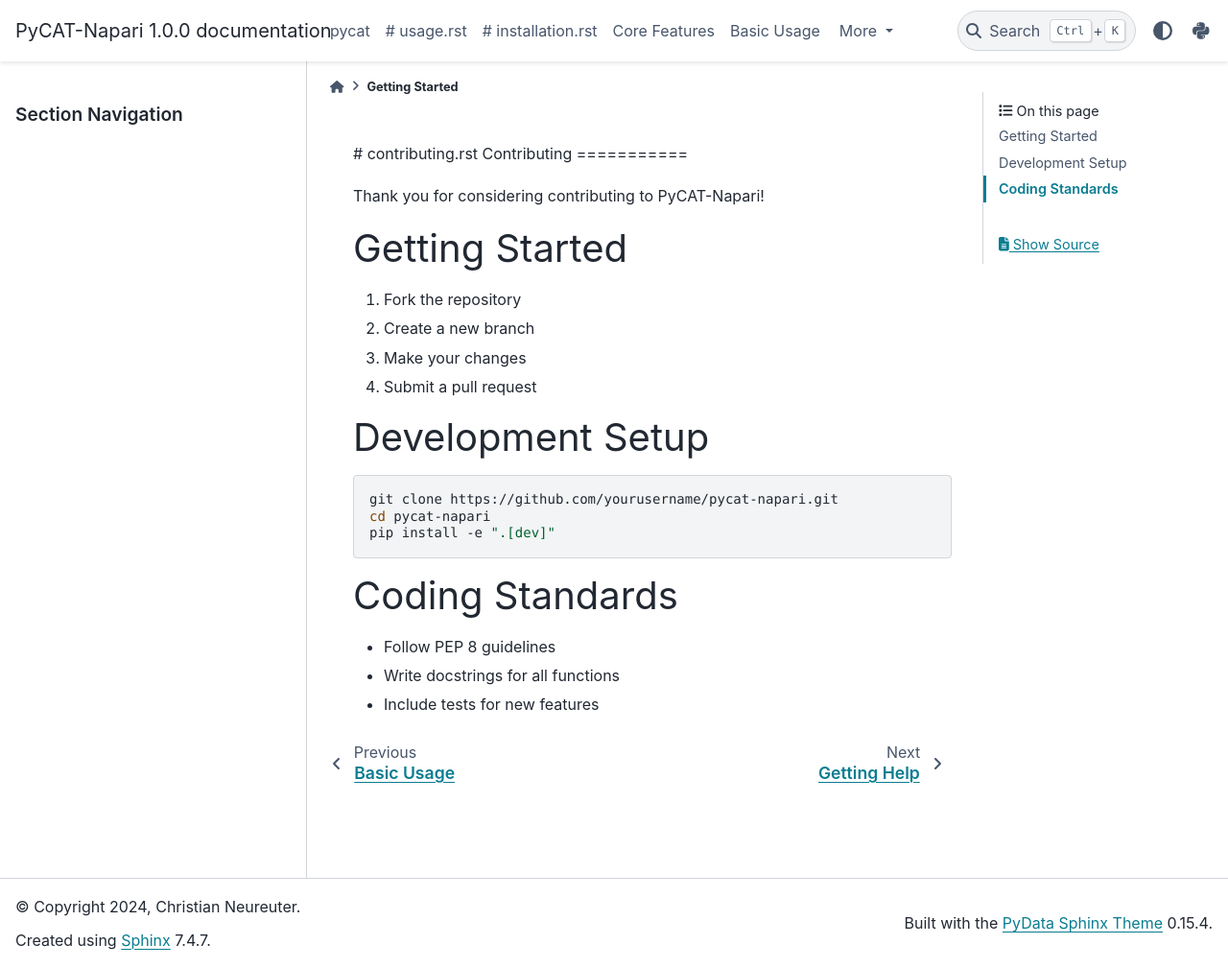
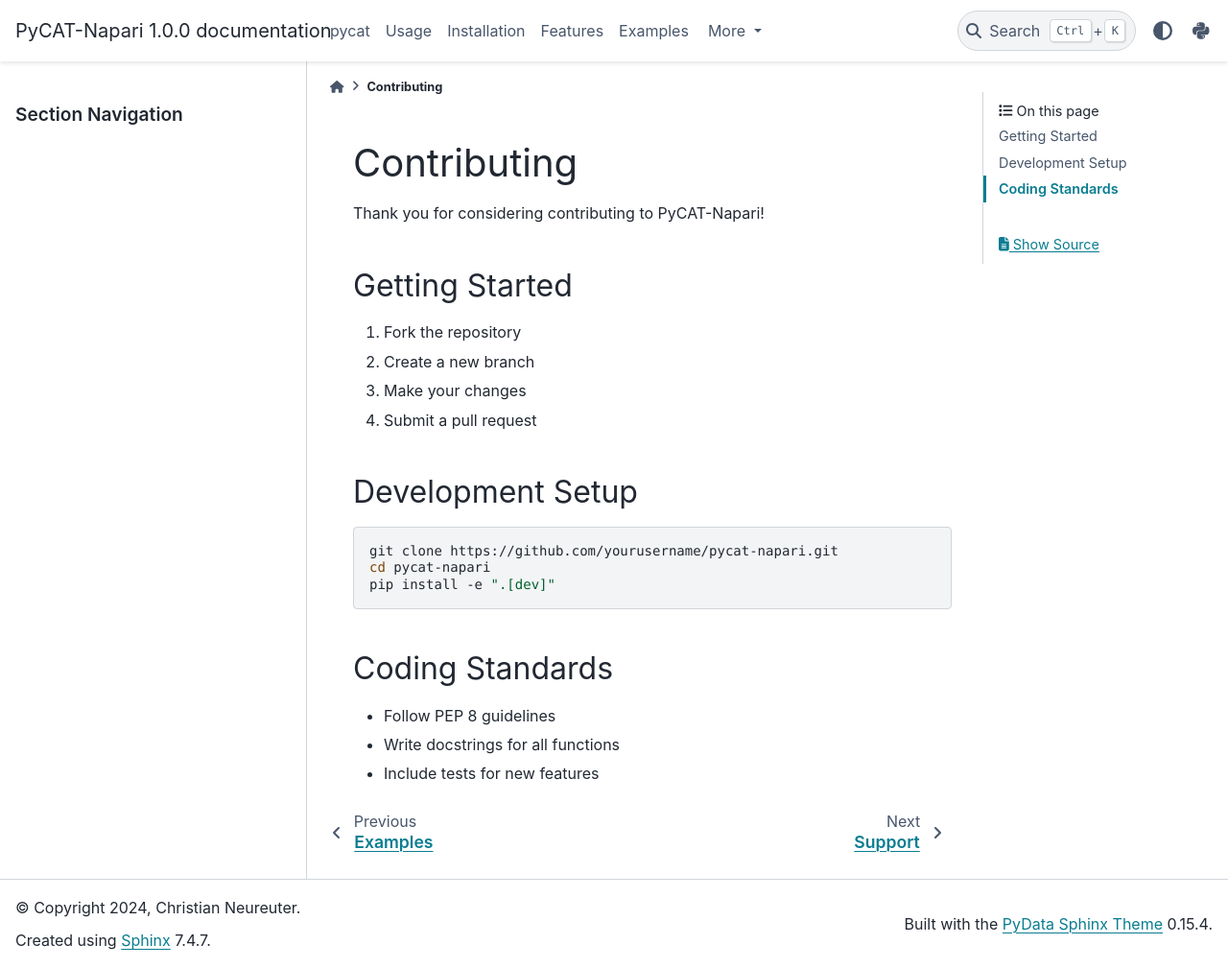
Before and after one commit to BanerjeeLab-repertoire/pycat-napari, a Sphinx documentation site: the page built from docs/source/contributing.rst, in a window 1280 px wide and 1009 px high. Shown: the whole window at 96% size. Built offline with Sphinx 7.4.7 and the PyData theme 0.15.4, drawn with Linux system fonts in a browser that asks for light colours.

Commit message:
updated docs

```diff
--- a/docs/source/contributing.rst
+++ b/docs/source/contributing.rst
@@ -1,4 +1,3 @@
-# contributing.rst
 Contributing
 ===========
 
--- a/docs/source/examples.rst
+++ b/docs/source/examples.rst
@@ -1,4 +1,3 @@
-# examples.rst
 Examples
 ========
 
--- a/docs/source/features.rst
+++ b/docs/source/features.rst
@@ -1,4 +1,3 @@
-# features.rst
 Features
 ========
 
--- a/docs/source/installation.rst
+++ b/docs/source/installation.rst
@@ -1,4 +1,3 @@
-# installation.rst
 ============
 Installation
 ============
--- a/docs/source/support.rst
+++ b/docs/source/support.rst
@@ -1,4 +1,3 @@
-# support.rst
 Support
 =======
 
--- a/docs/source/usage.rst
+++ b/docs/source/usage.rst
@@ -1,4 +1,3 @@
-# usage.rst
 =====
 Usage
 =====
```
